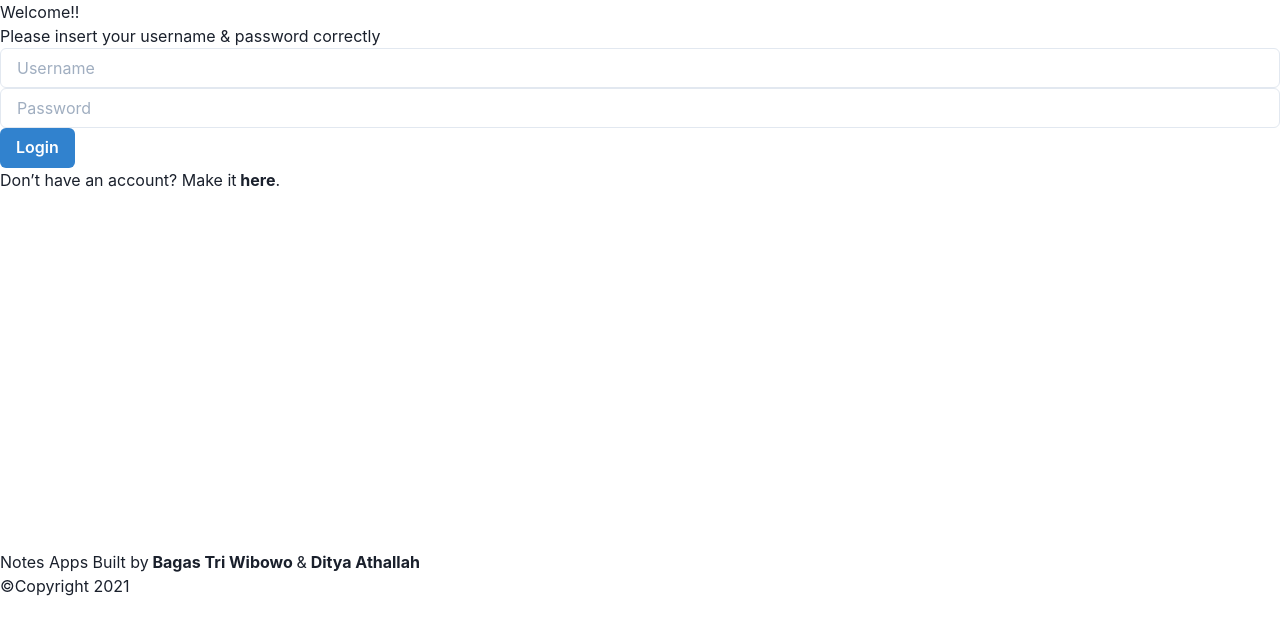
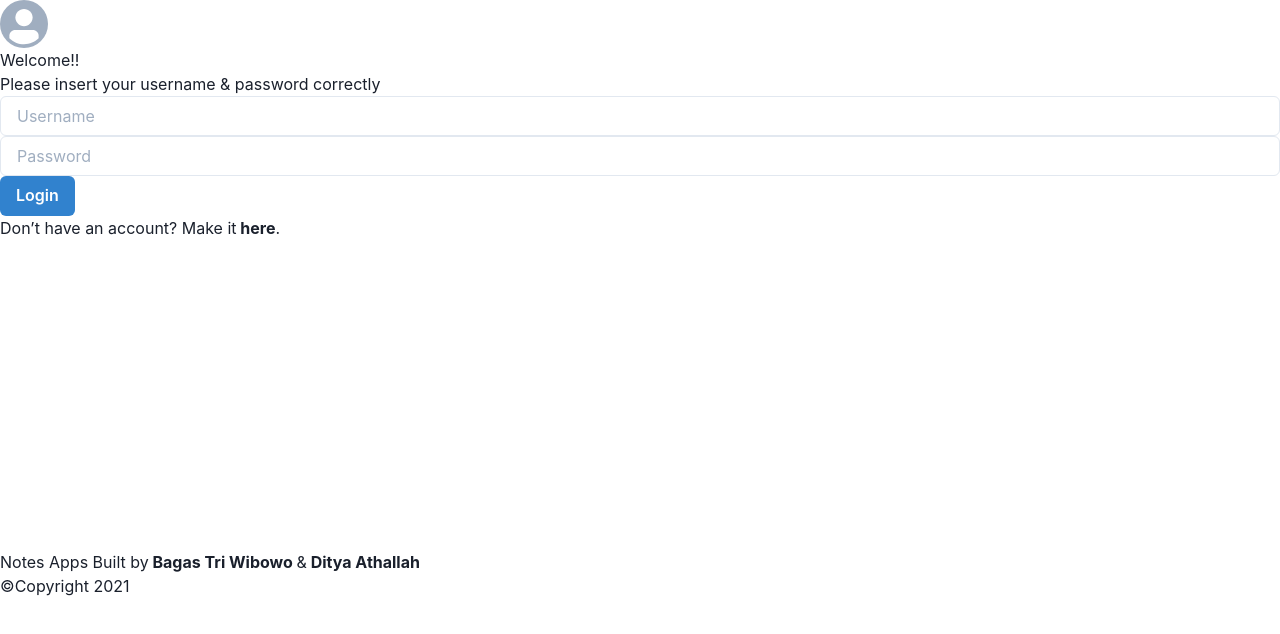
Before and after one commit to Dityath/notes-nextjs-tailwind-chakra, a Next.js app: page /login in a window 1280 px wide. Shown: the top 634 px of the page. Built offline with nearby package versions, Linux system fonts and the light colour scheme.

Commit message:
add transition between pages

```diff
--- a/pages/_app.js
+++ b/pages/_app.js
@@ -1,11 +1,29 @@
 import 'tailwindcss/tailwind.css'
 import { ChakraProvider } from "@chakra-ui/react";
+import { motion } from "framer-motion";
 
-function MyApp({ Component, pageProps }) {
+function MyApp({ Component, pageProps, router }) {
   return (
-    <ChakraProvider>
-      <Component {...pageProps} />
-    </ChakraProvider>
+    <div className="bg-blue-500">
+      <motion.div
+        key={router.route}
+        initial="initial"
+        animate="animate"
+        variants={{
+          initial: {
+            opacity: 0,
+          },
+          animate: {
+            opacity: 1,
+          },
+        }}
+        transition={{ duration: 0.3 }}
+      >
+        <ChakraProvider>
+          <Component {...pageProps} />
+        </ChakraProvider>
+      </motion.div>
+    </div>
   );
 }
 
--- a/pages/index.jsx
+++ b/pages/index.jsx
@@ -2,7 +2,7 @@ import Link from "next/link";
 
 export default function Home() {
   return (
-    <div>
+    <div className="bg-white">
       Kosonk min, baru jadi login:{" "}
       <Link href="/login">
         <a className="underline">sini</a>
--- a/pages/login/index.jsx
+++ b/pages/login/index.jsx
@@ -1,9 +1,11 @@
 import Head from "next/head";
-import Link from "next/link";
 import Footer from "../../components/login/footer";
-import { Input, Button, Box } from "@chakra-ui/react";
+import { Input, Button, Box, Avatar, AvatarBadge } from "@chakra-ui/react";
+import { useRouter } from "next/router";
 
 const Login = () => {
+  const router = useRouter();
+
   return (
     <div
       className="
@@ -21,7 +23,10 @@ const Login = () => {
           bg-white text-center
           max-w-sm h-full mx-auto rounded-3xl p-14"
         >
-          <h1 className="text-4xl font-semibold text-gray-900">Welcome!!</h1>
+          <Avatar />
+          <h1 className="text-4xl font-semibold text-gray-900 mt-6">
+            Welcome!!
+          </h1>
           <p className="text-gray-400 text-xs mt-3">
             Please insert your username & password correctly
           </p>
@@ -44,8 +49,12 @@ const Login = () => {
           </div>
           <p className="text-gray-400 text-sm mt-10">
             Don’t have an account? Make it
-            <b className="cursor-pointer">
-              <Link href="/login/register"> here</Link>
+            <b
+              onClick={() => router.push("/login/register")}
+              className="cursor-pointer hover:text-gray-600 transition duration-300"
+            >
+              {" "}
+              here
             </b>
             .
           </p>
```
Also changed, not shown: pages/login/register.jsx (+9 -3 lines).
